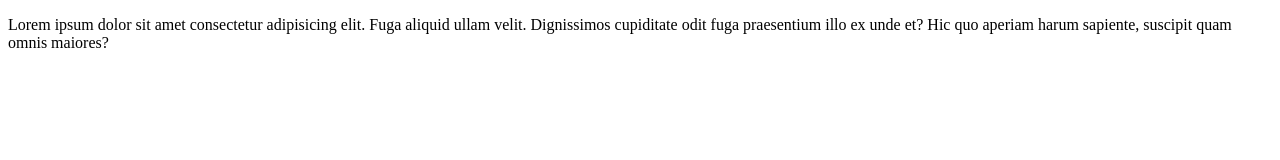
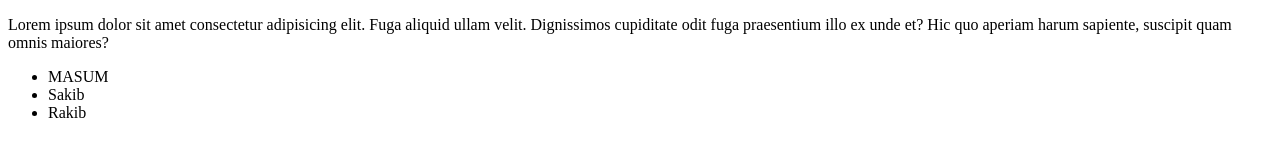
Before and after one commit to mdmasumdu/most-advance, a plain HTML site: page index.html in a window 1280 px wide. Drawn offline with Linux system fonts and the light colour scheme.

Commit message:
most advance

```diff
--- a/index.html
+++ b/index.html
@@ -8,6 +8,13 @@
 <body>
 
 <p>Lorem ipsum dolor sit amet consectetur adipisicing elit. Fuga aliquid ullam velit. Dignissimos cupiditate odit fuga praesentium illo ex unde et? Hic quo aperiam harum sapiente, suscipit quam omnis maiores?</p>
+    <div>
+<ul>
+<li>MASUM</li>
+<li>Sakib</li>
+<li>Rakib</li>
+</ul>
 
+    </div>
 </body>
 </html>
```
